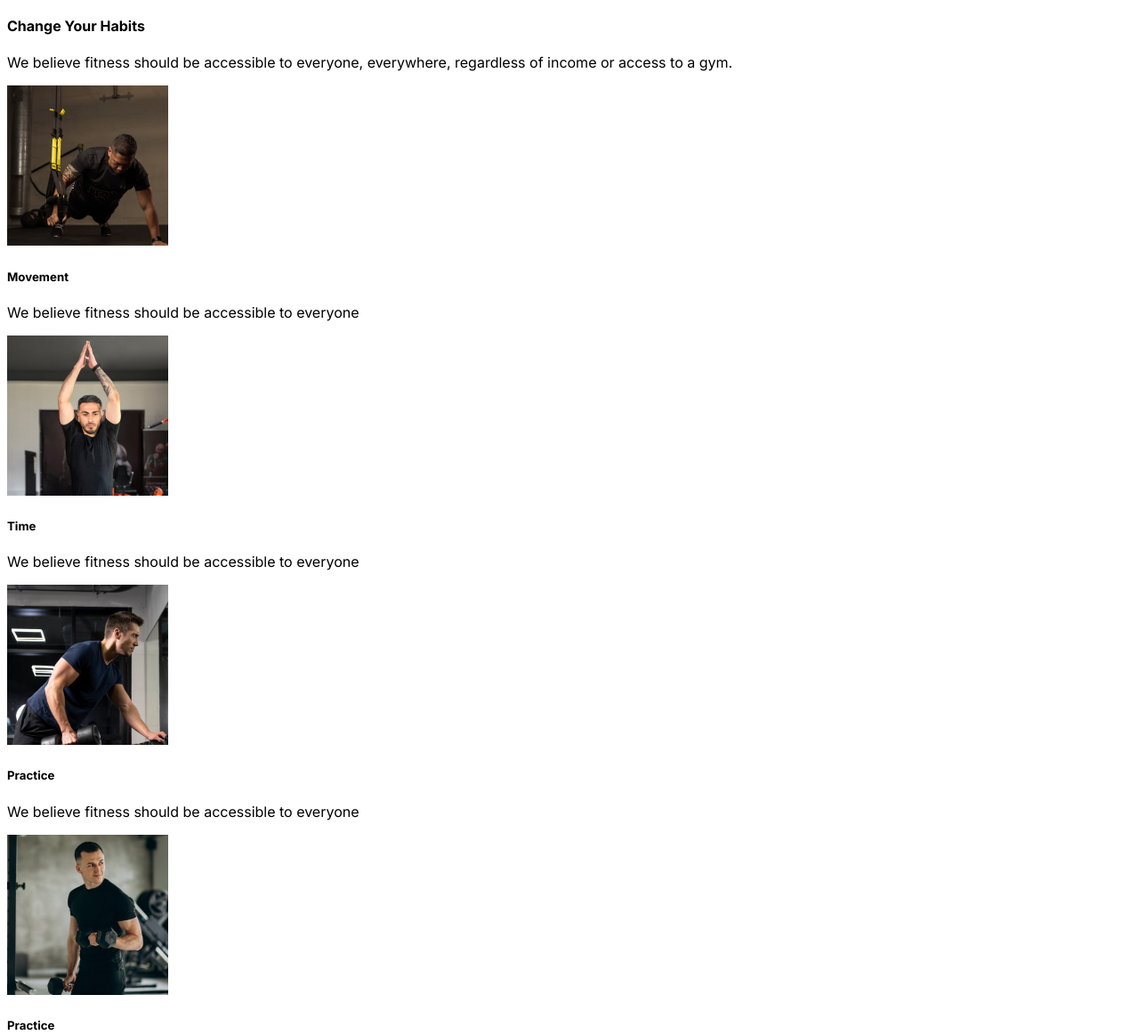
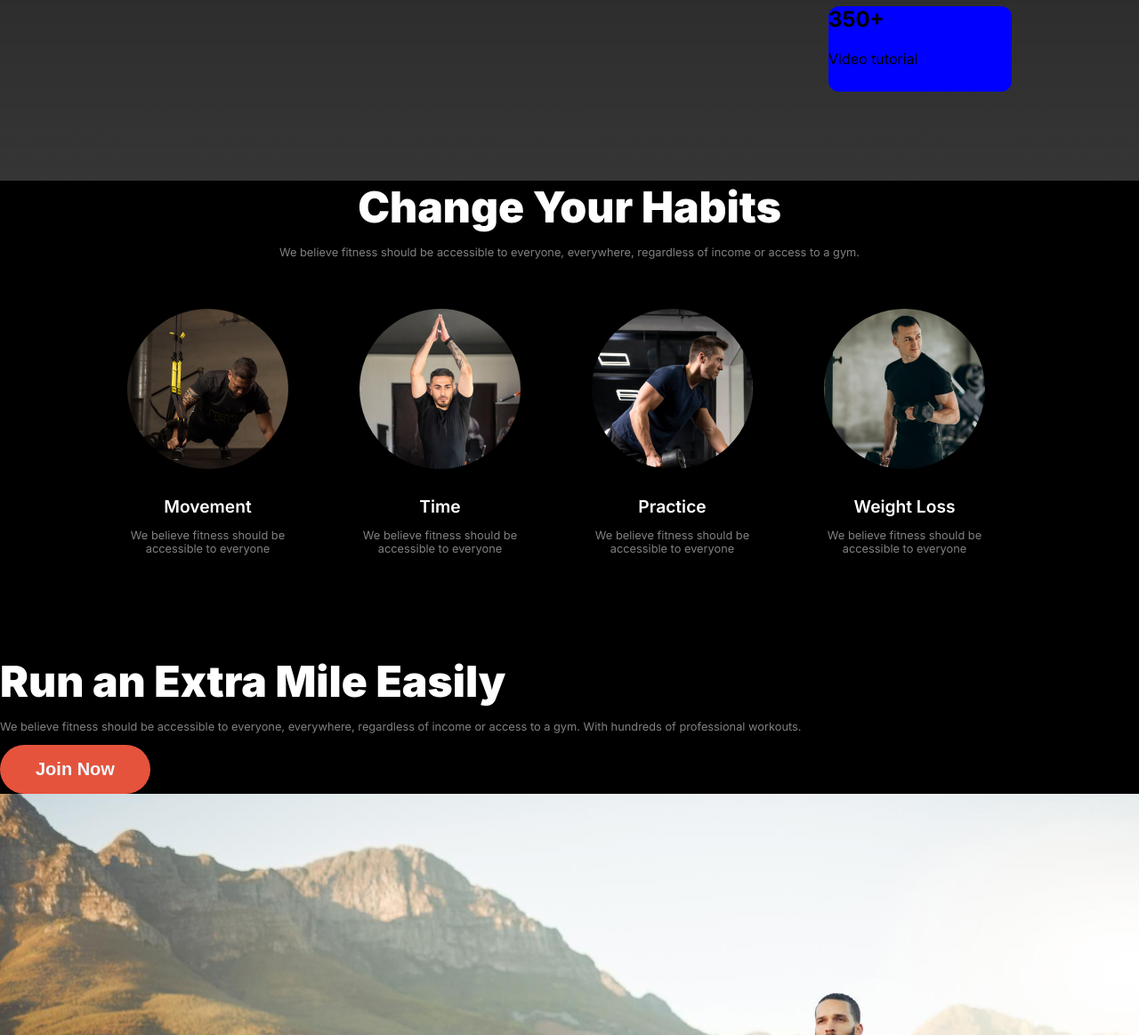
Before and after one commit to 451-Mridulqu/Programming--Hero-Assignment-2, a plain HTML site: page index.html in a window 1280 px wide. Shown: the part 707-1870 px from the top of the page at 89% size. Drawn offline with Linux system fonts and the light colour scheme; a web font is replaced by a local one.

Commit message:
Finished Main Section-01

```diff
--- a/Styles.css
+++ b/Styles.css
@@ -31,6 +31,10 @@
 
 /* share Styles */
 
+body{
+    margin: 0;
+}
+
 .display-flex{ display: flex;
 
 }
@@ -39,14 +43,25 @@
 
 
 
+.bg-color-main{
+
+   background-color: black;
+}
+
+.alint-center{
+  text-align: center;
+  max-width: 231px;
+
+}
+.bg-color{
+  background: linear-gradient(180.00deg, rgb(17, 17, 17),rgba(119, 119, 119, 0) 100%);}
+
 
 .title-color{
    color: rgb(230, 83, 60);
 }
 
-.bg-color{
-    background: linear-gradient(180.00deg, rgb(17, 17, 17),rgba(119, 119, 119, 0) 100%);
-  }
+
 
 
   #title-color-2{
@@ -146,13 +161,117 @@ justify-content: space-between;
 .btn-Primary-01{
   font-size: 1.25rem;
   font-weight: 600;
-  border: .8px solid white;
+  border: .1px solid white;
   padding: 16px 40px 16px 40px;
   border-radius: 42px;
-  color: aliceblue;
+  background-color: black;
 }
 
 
+/* blur box realted styles */
+
+.Blur-Container-1{
+
+   width: 193px;
+   height: 98px;
+   text-align: center;
+   background-color: antiquewhite;
+   border-radius: 12px;
+   margin-bottom: -125px;
+
+
+}
+
+
+.Blur-Container-2{
+
+  width: 206px;
+  height: 96px;
+  background-color: blue;
+  border-radius: 12px;
+
+}
+
+
+/* Main-Sectiion-01 realted Styles */
+
+   .main-01-img-Container{
+    max-width: 1044px;
+    margin: 0 auto;
+
+
+   }
+
+   .main-01-title{
+           font-size: 3rem;
+           font-weight: 900;
+           color: white;
+           margin-top: 100px;
+           margin-bottom: 14px;
+
+
+   }
+
+
+   .main-01-description{
+    font-size: 0.8rem;
+    font-weight: 400;
+    color: rgba(255, 255, 255, 0.5);
+
+
+   }
+
+   .Exxersicer{
+     border-radius: 50%;
+
+   }
+
+   .main-01-img-Container{
+       display: grid;
+       grid-template-columns: repeat(4, 1fr);
+   }
+
+   .main-01-Text-container{
+    text-align: center;
+
+
+   }
+
+
+   .main-01-Text-container{
+    margin-top: 100px;
+
+    margin-bottom: 56px;
+   }
+
+   /* Main-section-1-Imgae realted Styles */
+
+   .image-title{
+       font-size: 1.2rem;
+       font-weight: 600;
+       color: white;
+       margin-top: 26px;
+       margin-bottom: 6px;
+
+
+   }
+
+   .image-description{
+
+       font-size: 0.8rem;
+       font-weight: 400;
+       color: rgba(255, 255, 255, 0.5);
+
+
+   }
+
+
+   /* Main-Section-02 Realted Styles */
+
+   .main-Section-02{
+
+
+   }
 
 
 
--- a/index.html
+++ b/index.html
@@ -6,8 +6,8 @@
     <title>Physical Exxersice</title>
     <link rel="stylesheet" href="Styles.css">
 </head>
-<body class="inter-Font" >
-    <header class="bg-color Container-head" >
+<body class="inter-Font bg-color-main bg-color " >
+    <header class=" Container-head" >
         <nav class="navbar display-flex ">
 
 
@@ -45,21 +45,36 @@
              <button class=" btn-Primary-01">
                 Download App
              </button>
+                 </div>
+              </div>
             </div>
-            </div>
-            </div>
+      <div>
+
+
+
+          <div class="Blur-Container-1">
+            <h2 class="blur-title-1">500+</h2>
+            <p class="blur-title-Description-1">Free Workout Videos</p>
+          </div>
 
 
             <img src="images/Images 2.png " alt=" Exxersicer Photo">
+         <div class="Blur-Container-2">
+            <div id="icon">
 
-
-
-         </section>
+            </div>
+         <div class="Blur-Container-2-Text">
+            <h2 class="blur-title-2">350+</h2>
+            <p class="blur-title-Description-2">Video tutorial</p>
+           </div>
+         </div>
+        </div>
+    </section>
 
 
     </header>
 
-    <main>
+    <main class="bg-color-main">
 
       <Section class="main-Section-01">
         <div class="main-01-Text-container">
@@ -75,42 +90,42 @@
         </div>
          <div class="main-01-img-Container">
 
-          <div class="">
+          <div class=" alint-center">
 
-            <img src="images/image 3.png" alt="Exxersicer image">
+            <img class="Exxersicer"src="images/image 3.png" alt="Exxersicer image">
 
-             <h5>
+             <h5 class="image-title">
               Movement
              </h5>
-             <p>
+             <p class="image-description">
               We believe fitness should be accessible to everyone
              </p>
 
         </div>
-          <div class=""><img src="images/image 2.png" alt=" Exxersicer image">
+          <div class="alint-center"><img class="Exxersicer" src="images/image 2.png" alt=" Exxersicer image">
 
-            <h5>
+            <h5 class="image-title">
               Time
              </h5>
-             <p>
+             <p class="image-description">
               We believe fitness should be accessible to everyone
              </p>
 
           </div>
-           <div class=""><img src="images/image 4.png" alt=" Exxersice image">
-            <h5>
+           <div class="alint-center"><img  class="Exxersicer" src="images/image 4.png" alt=" Exxersice image">
+            <h5 class="image-title">
               Practice
              </h5>
-             <p>
+             <p class="image-description">
               We believe fitness should be accessible to everyone
              </p>
 
           </div>
-           <div class=""><img src="images/image 5.png" alt=" Exxersicer image">
-            <h5>
-              Practice
+           <div class="alint-center"><img   class="Exxersicer" src="images/image 5.png" alt=" Exxersicer image">
+            <h5 class="image-title">
+              Weight Loss
              </h5>
-             <p>
+             <p class="image-description">
               We believe fitness should be accessible to everyone
              </p>
 
@@ -127,13 +142,13 @@
 
         <div class="">
 
-          <h4>
+          <h4 class="main-01-title">
             Run an Extra Mile Easily
           </h4>
 
-          <p class="">We believe fitness should be accessible to everyone, everywhere, regardless of income or access to a gym. With hundreds of professional workouts.</p>
+          <p class="main-01-description">We believe fitness should be accessible to everyone, everywhere, regardless of income or access to a gym. With hundreds of professional workouts.</p>
 
-          <button class="">
+          <button class="btn-Primary">
             Join Now
           </button>
 
```
